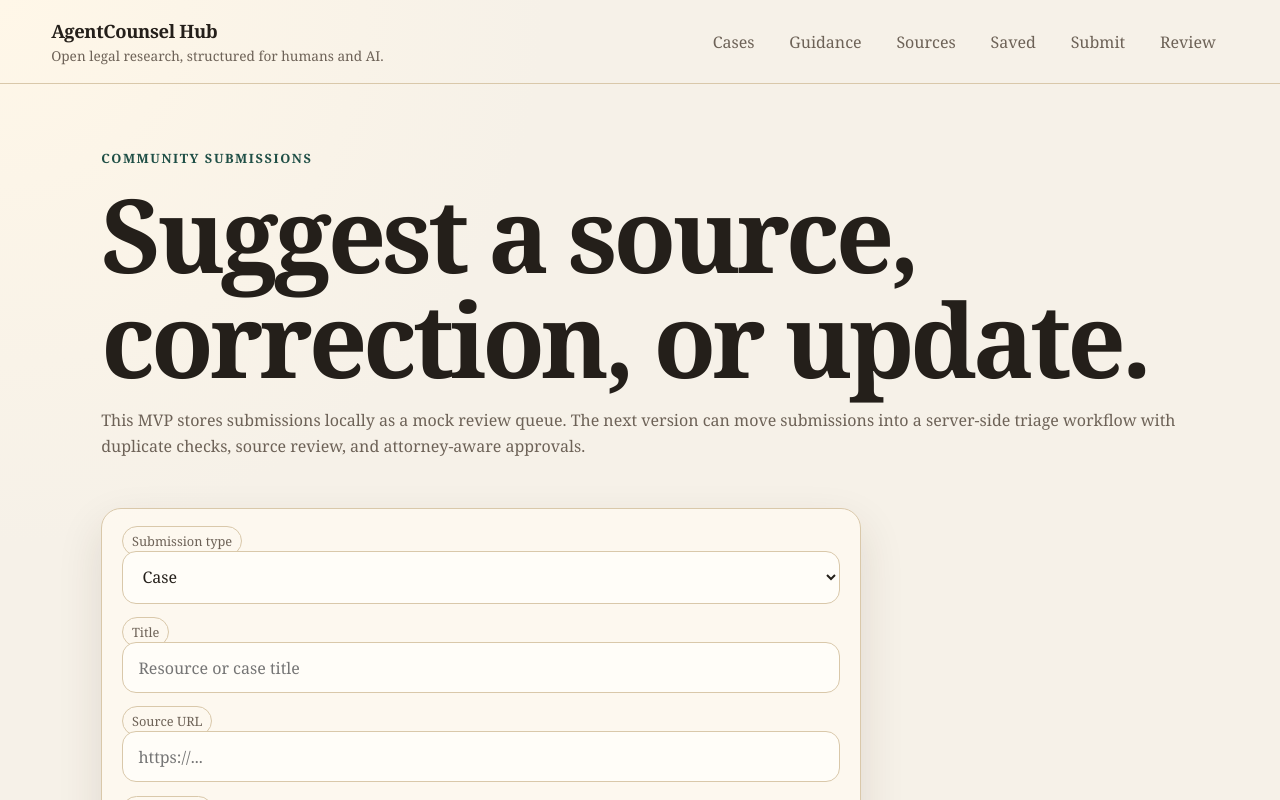
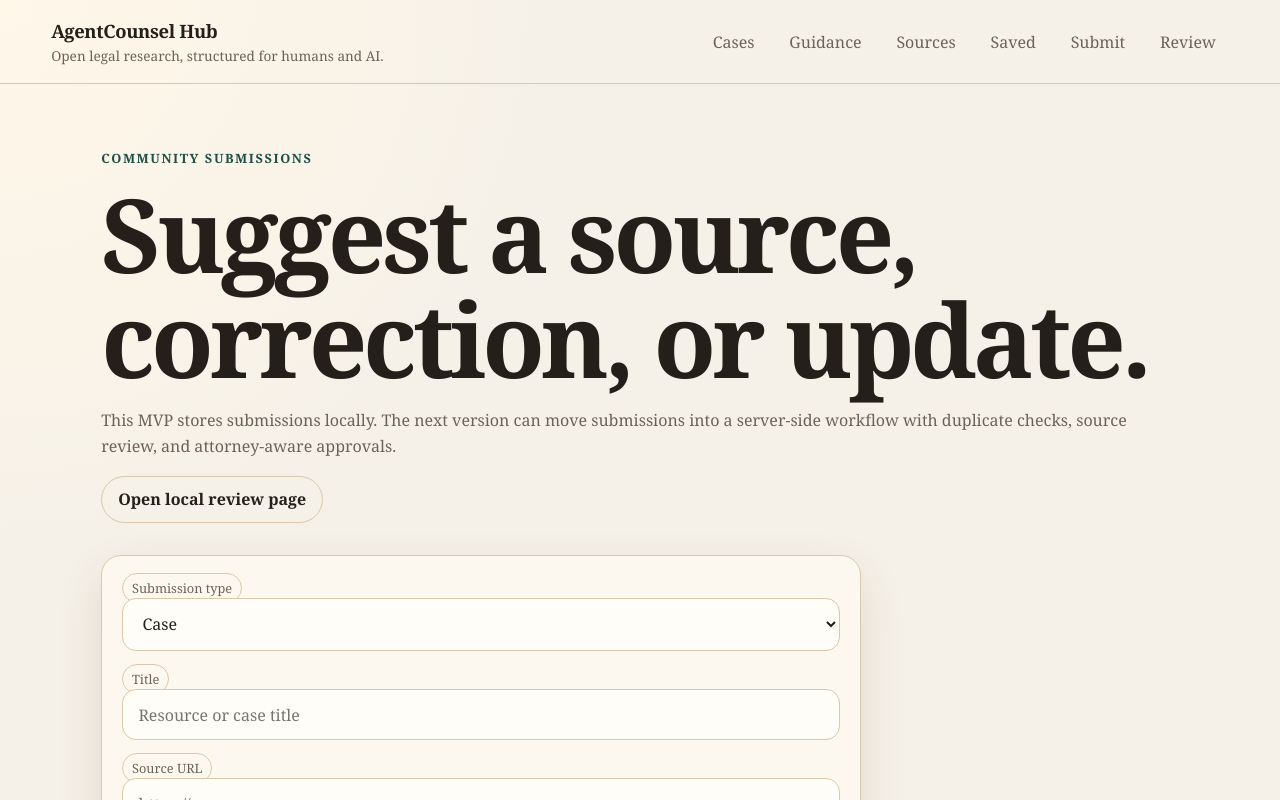
Before and after one commit to zgbrenner/agentcounselhub, a Next.js app in the folder apps/web/: page /submit in a window 1280 px wide. Shown: the top 800 px of the page. Built offline with nearby package versions, Linux system fonts and the light colour scheme.

Commit message:
Link submit page to local review page

```diff
--- a/apps/web/app/submit/page.tsx
+++ b/apps/web/app/submit/page.tsx
@@ -1,3 +1,4 @@
+import Link from "next/link";
 import { SubmissionForm } from "@/components/SubmissionForm";
 
 export default function SubmitPage() {
@@ -8,8 +9,11 @@ export default function SubmitPage() {
           <p className="eyebrow">Community submissions</p>
           <h1>Suggest a source, correction, or update.</h1>
           <p>
-            This MVP stores submissions locally as a mock review queue. The next version can move submissions into a server-side triage workflow with duplicate checks, source review, and attorney-aware approvals.
+            This MVP stores submissions locally. The next version can move submissions into a server-side workflow with duplicate checks, source review, and attorney-aware approvals.
           </p>
+          <div className="button-row">
+            <Link className="secondary-button" href="/review">Open local review page</Link>
+          </div>
         </div>
       </section>
       <SubmissionForm />
```
